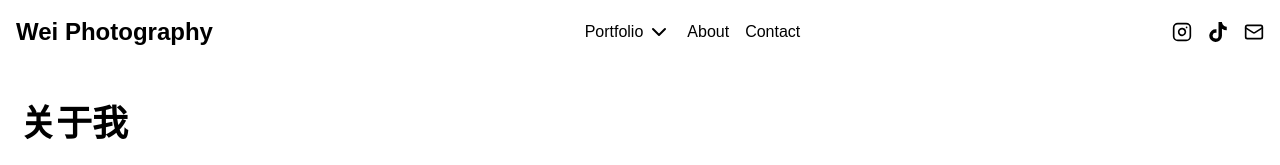
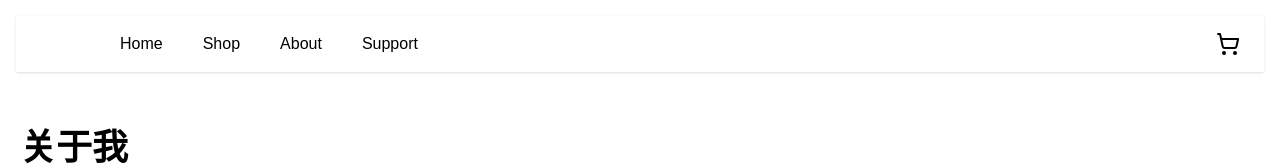
Before and after one commit to weibb123/photography-portfolio, a Next.js app: page /about in a window 1280 px wide. Shown: the top 165 px of the page. Built offline with nearby package versions, Linux system fonts and the light colour scheme.

Commit message:
clean up content

```diff
--- /dev/null
+++ b/src/app/cart/page.tsx
@@ -0,0 +1,9 @@
+import React from 'react'
+
+const page = () => {
+  return (
+    <div>page</div>
+  )
+}
+
+export default page
--- a/src/app/layout.tsx
+++ b/src/app/layout.tsx
@@ -14,8 +14,8 @@ const geistMono = localFont({
 });
 
 export const metadata: Metadata = {
-  title: "Create Next App",
-  description: "Generated by create next app",
+  title: "Wei Preset Shop",
+  description: "",
 };
 
 export default function RootLayout({
--- a/src/app/page.tsx
+++ b/src/app/page.tsx
@@ -1,5 +1,116 @@
-import { PortfolioPage } from "@/components/portfolio-page";
+'use client'
+
+import React from 'react'
+import { ReactCompareSlider, ReactCompareSliderImage } from 'react-compare-slider'
+import Link from 'next/link'
+import { ShoppingCart } from 'lucide-react'
 
 export default function Home() {
-  return <PortfolioPage />;
+  return (
+    <>
+      <header className="bg-white text-black p-4">
+        <nav className="flex justify-between items-center px-6 py-4 bg-white shadow">
+          <div className="flex items-center space-x-6">
+            <ul className="flex space-x-10 ml-20">
+              <li><Link href="/" className="hover:text-gray-600">Home</Link></li>
+              <li><Link href="/shop" className="hover:text-gray-600">Shop</Link></li>
+              <li><Link href="/about" className="hover:text-gray-600">About</Link></li>
+              <li><Link href="/contact" className="hover:text-gray-600">Contact</Link></li>
+            </ul>
+          </div>
+          <div className="flex items-center">
+            <Link href="/cart" className="hover:text-gray-600">
+              <ShoppingCart size={24} />
+            </Link>
+          </div>
+        </nav>
+      </header>
+
+      <div className="container mx-auto px-4 py-12">
+        <div className="grid md:grid-cols-2 gap-12 items-center">
+          {/* Left side - Description and Button */}
+          <div className="space-y-6">
+            <h1 className="text-4xl font-bold">Professional Photo Editing</h1>
+            <p className="text-lg text-gray-600">
+              Transform your photos with professional editing services. Whether you need color correction,
+              retouching, or complete photo manipulation, we'll help bring your vision to life.
+            </p>
+            <div className="space-y-4">
+              <div className="flex items-center space-x-2">
+                <svg className="w-6 h-6 text-green-500" fill="none" stroke="currentColor" viewBox="0 0 24 24">
+                  <path strokeLinecap="round" strokeLinejoin="round" strokeWidth="2" d="M5 13l4 4L19 7" />
+                </svg>
+                <span>Professional color grading</span>
+              </div>
+              <div className="flex items-center space-x-2">
+                <svg className="w-6 h-6 text-green-500" fill="none" stroke="currentColor" viewBox="0 0 24 24">
+                  <path strokeLinecap="round" strokeLinejoin="round" strokeWidth="2" d="M5 13l4 4L19 7" />
+                </svg>
+                <span>Portrait retouching</span>
+              </div>
+              <div className="flex items-center space-x-2">
+                <svg className="w-6 h-6 text-green-500" fill="none" stroke="currentColor" viewBox="0 0 24 24">
+                  <path strokeLinecap="round" strokeLinejoin="round" strokeWidth="2" d="M5 13l4 4L19 7" />
+                </svg>
+                <span>Background enhancement</span>
+              </div>
+            </div>
+            <Link
+              href="/shop/services"
+              className="inline-block bg-black text-white px-8 py-3 rounded-md hover:bg-gray-800 transition-colors"
+            >
+              View Services
+            </Link>
+          </div>
+
+          {/* Right side - Image Comparison Slider */}
+          <div className="rounded-lg overflow-hidden shadow-xl">
+            <ReactCompareSlider
+              itemOne={
+                <ReactCompareSliderImage
+                  src="/images/before-edit.jpg"
+                  alt="Before editing"
+                />
+              }
+              itemTwo={
+                <ReactCompareSliderImage
+                  src="/images/after-edit.jpg"
+                  alt="After editing"
+                />
+              }
+              position={50}
+              className="h-[600px] object-cover"
+            />
+          </div>
+        </div>
+
+        {/* Additional Examples Section */}
+        <div className="mt-24">
+          <h2 className="text-3xl font-bold mb-12 text-center">More Examples</h2>
+          <div className="grid md:grid-cols-2 lg:grid-cols-3 gap-8">
+            {[1, 2, 3].map((item) => (
+              <div key={item} className="rounded-lg overflow-hidden shadow-lg">
+                <ReactCompareSlider
+                  itemOne={
+                    <ReactCompareSliderImage
+                      src={`/images/example-${item}-before.jpg`}
+                      alt={`Example ${item} before`}
+                    />
+                  }
+                  itemTwo={
+                    <ReactCompareSliderImage
+                      src={`/images/example-${item}-after.jpg`}
+                      alt={`Example ${item} after`}
+                    />
+                  }
+                  position={50}
+                  className="h-[400px] object-cover"
+                />
+              </div>
+            ))}
+          </div>
+        </div>
+      </div>
+    </>
+  )
 }
--- /dev/null
+++ b/src/app/shop/page.tsx
@@ -0,0 +1,9 @@
+import React from 'react'
+
+const page = () => {
+  return (
+    <div>page</div>
+  )
+}
+
+export default page
--- a/src/components/shared-header.tsx
+++ b/src/components/shared-header.tsx
@@ -1,44 +1,23 @@
 'use client'
-
 import Link from 'next/link'
-import { Instagram, Mail, ChevronDown } from 'lucide-react'
+import { ShoppingCart } from 'lucide-react'
 import { useState } from 'react'
-import { FaTiktok } from 'react-icons/fa'
 
 const SharedHeader: React.FC = () => {
-  const [isOpen, setIsOpen] = useState(false);
-
   return (
     <header className="bg-white text-black p-4">
-      <nav className="container mx-auto flex justify-between items-center">
-        <Link href="/" className="text-2xl font-bold">
-          Wei Photography
-        </Link>
-        <ul className="hidden md:flex space-x-4">
-          <li className="relative group">
-            <button className="flex items-center" onClick={() => setIsOpen(!isOpen)}>
-              Portfolio <ChevronDown className="ml-1" />
-            </button>
-            {isOpen && (
-              <ul className="absolute left-0 mt-2 space-y-2 bg-white border rounded shadow-md">
-                <li><Link href="/portfolio/landscapes" className="block px-4 py-2 hover:bg-gray-100">Landscapes</Link></li>
-                <li><Link href="/portfolio/portraits" className="block px-4 py-2 hover:bg-gray-100">Portraits</Link></li>
-                <li><Link href="/portfolio/travels" className="block px-4 py-2 hover:bg-gray-100">Travel</Link></li>
-              </ul>
-            )}
-          </li>
-          <li><Link href="/about">About</Link></li>
-          <li><Link href="/contact">Contact</Link></li>
-        </ul>
-        <div className="flex items-center space-x-4">
-          <a href="https://www.instagram.com/weiimyi/" target="_blank" rel="noopener noreferrer" className="flex items-center">
-            <Instagram size={20} />
-          </a>
-          <a href="https://www.tiktok.com/@weiimyi" target="_blank" rel="noopener noreferrer" className="flex items-center">
-            <FaTiktok size={20} />
-          </a>
-          <Link href="/contact" className="flex items-center">
-            <Mail size={20} />
+      <nav className="flex justify-between items-center px-6 py-4 bg-white shadow">
+        <div className="flex items-center space-x-6">
+          <ul className="flex space-x-10 ml-20">
+            <li><Link href="/" className="hover:text-gray-600">Home</Link></li>
+            <li><Link href="/shop" className="hover:text-gray-600">Shop</Link></li>
+            <li><Link href="/about" className="hover:text-gray-600">About</Link></li>
+            <li><Link href="/support" className="hover:text-gray-600">Support</Link></li>
+          </ul>
+        </div>
+        <div className="flex items-center">
+          <Link href="/cart" className="hover:text-gray-600">
+            <ShoppingCart size={24} />
           </Link>
         </div>
       </nav>
```
Also changed, not shown: src/app/support/page.tsx (renamed from src/app/contact/page.tsx), 1 other file (tests, documents, lock files or other folders).
